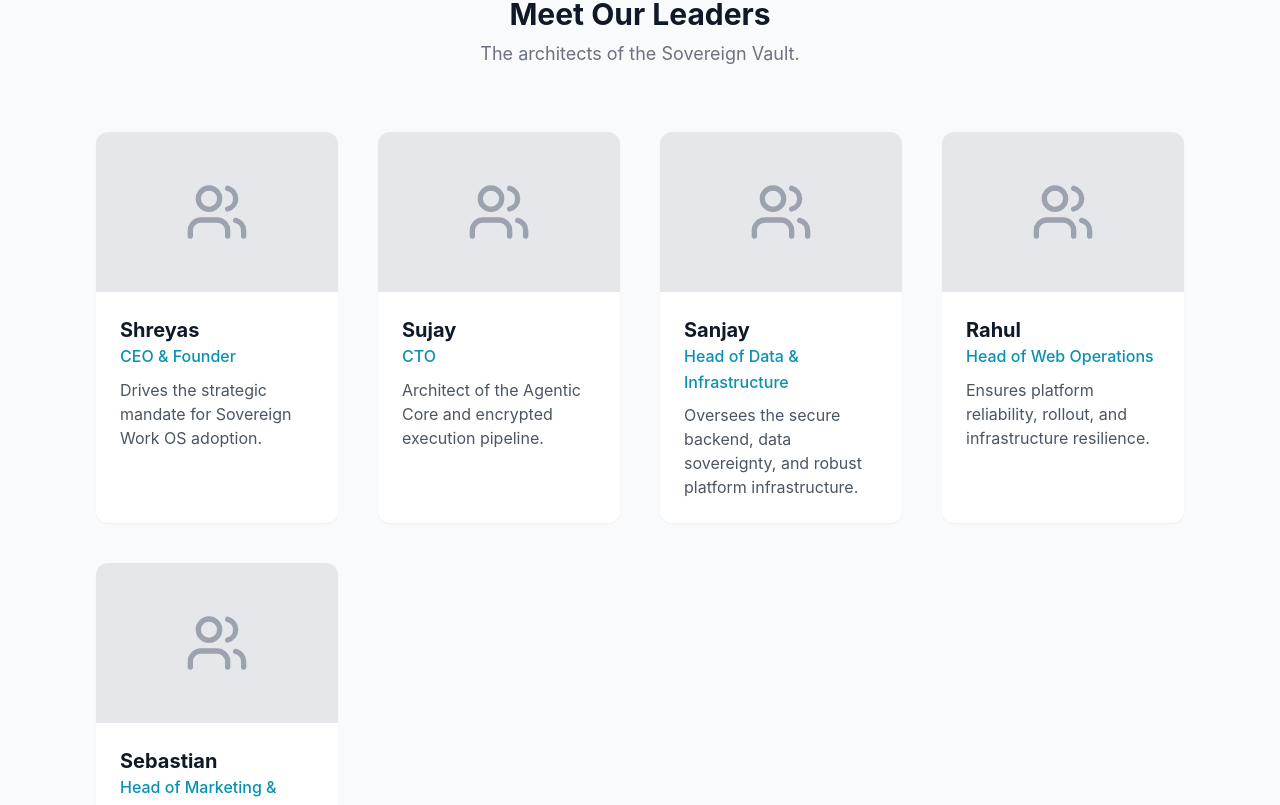
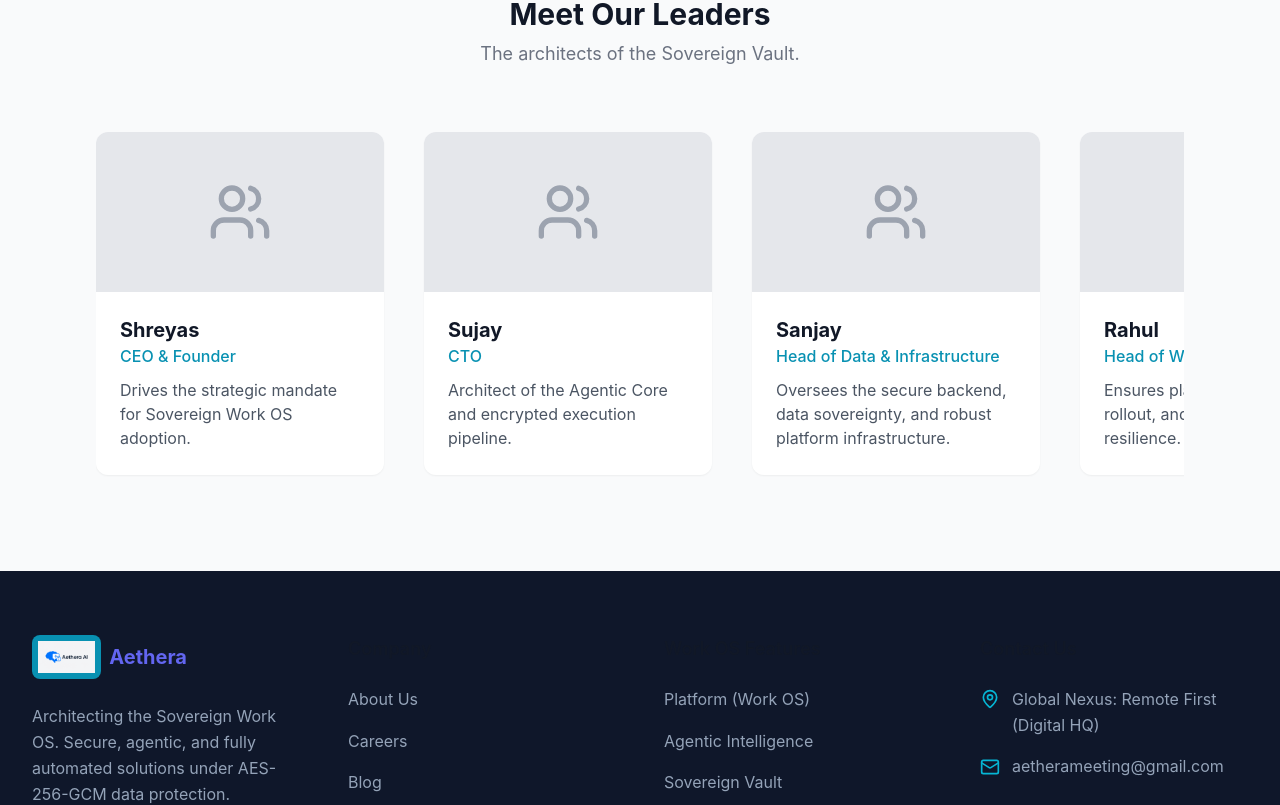
Before and after one commit to CSUJAY/Website, a React (Vite) app in the folder Aethera-main/: page /about in a window 1280 px wide. Shown: the part 2420-3225 px from the top of the page. Built offline with nearby package versions, Linux system fonts and the light colour scheme.

Commit message:
about updated

```diff
--- a/Aethera-main/src/pages/About.jsx
+++ b/Aethera-main/src/pages/About.jsx
@@ -129,16 +129,17 @@
             <p className="mt-2 text-base sm:text-lg text-gray-500">The architects of the Sovereign Vault.</p>
           </div>
 
-          <div className="grid grid-cols-1 sm:grid-cols-2 lg:grid-cols-4 gap-6 sm:gap-10">
+          {/* CHANGED TO FLEX FOR SINGLE-LINE HORIZONTAL SCROLL */}
+          <div className="flex overflow-x-auto space-x-6 sm:space-x-10 pb-4">
             {[
               { name: 'Shreyas', role: 'CEO & Founder', bio: 'Drives the strategic mandate for Sovereign Work OS adoption.' },
               { name: 'Sujay', role: 'CTO', bio: 'Architect of the Agentic Core and encrypted execution pipeline.' },
-              // SANJAY ADDED HERE
               { name: 'Sanjay', role: 'Head of Data & Infrastructure', bio: 'Oversees the secure backend, data sovereignty, and robust platform infrastructure.' },
               { name: 'Rahul', role: 'Head of Web Operations', bio: 'Ensures platform reliability, rollout, and infrastructure resilience.' },
               { name: 'Sebastian', role: 'Head of Marketing & Optimization', bio: 'Leads positioning, strategy, and adoption growth.' }
             ].map((member, idx) => (
-              <div key={idx} className="bg-white shadow-sm hover:shadow-md rounded-xl overflow-hidden transition-shadow">
+              // ADDED w-* AND flex-shrink-0 TO CARD
+              <div key={idx} className="bg-white shadow-sm hover:shadow-md rounded-xl overflow-hidden transition-shadow w-64 sm:w-72 flex-shrink-0">
                 <div className="h-36 sm:h-40 bg-gray-200 flex items-center justify-center text-gray-400">
                   <Users className="h-12 sm:h-16 w-12 sm:w-16" />
                 </div>
```
